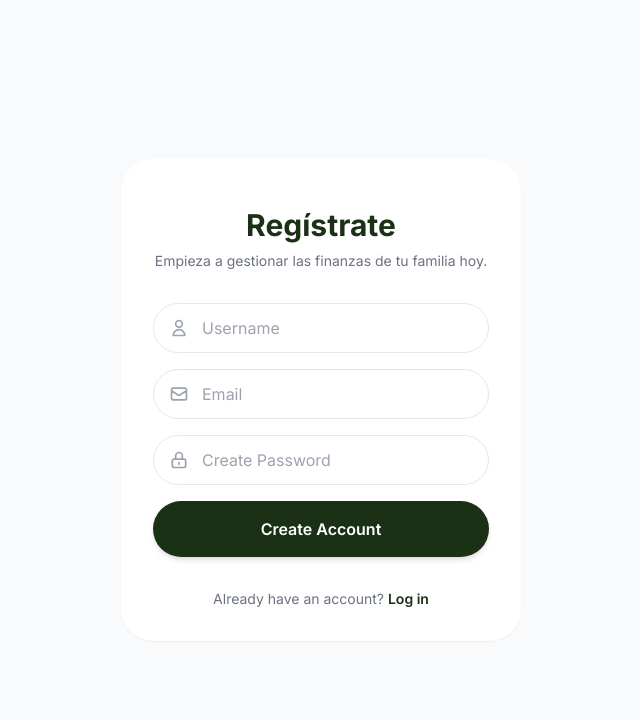
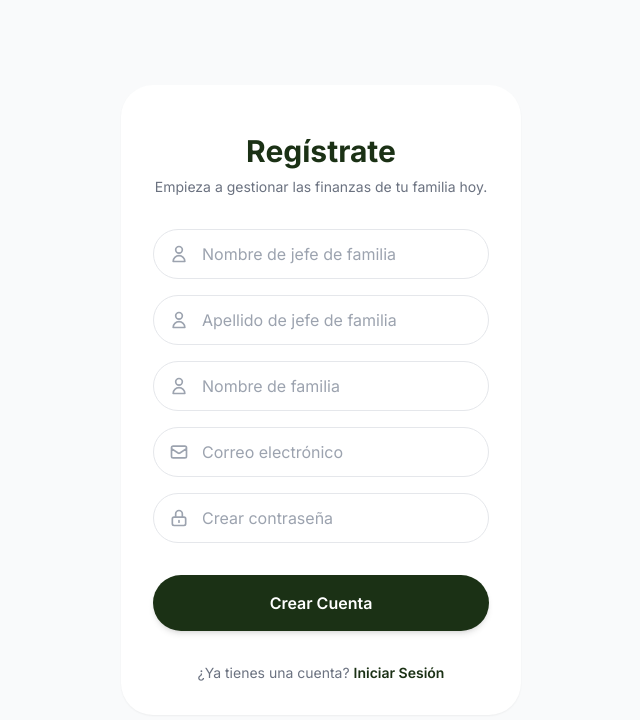
Before and after one commit to gnesy/koin, a Django app: page /registro/ in a window 1280 px wide. Shown: the top 720 px of the page, without its empty margins (319-959 px from the left). Run offline with Django 5.2, Linux system fonts and the light colour scheme; some libraries are stand-ins or nearby versions.

Commit message:
Refactor user authentication and registration system
- Introduced custom user model 'Usuario' with email as username.
- Updated forms for user registration and login to use the new model.
- Modified views to handle user registration and login processes.
- Updated templates for login and registration with improved UI and error handling.
- Adjusted settings to configure custom user model and authentication redirects.
- Removed unused models and cleaned up migrations.
- Added dashboard view for authenticated users.
- Updated URL patterns to reflect new views and authentication flow.
- Added .devdbrc and .gitignore files for better project management.

Co-authored-by: Copilot <copilot@github.com>

```diff
--- a/finances/admin.py
+++ b/finances/admin.py
@@ -1,8 +1,7 @@
 from django.contrib import admin
-from .models import PerfilFamilia, Moneda, Cuenta, Categoria, TipoMovimiento, Movimiento
+from .models import  Moneda, Cuenta, Categoria, TipoMovimiento, Movimiento
 
 # Registramos los modelos básicos
-admin.site.register(PerfilFamilia)
 admin.site.register(Moneda)
 admin.site.register(Cuenta)
 admin.site.register(Categoria)
--- /dev/null
+++ b/finances/forms.py
@@ -0,0 +1,50 @@
+from django import forms
+from .models import Usuario
+from django.contrib.auth.forms import AuthenticationForm
+
+class LoginForm(AuthenticationForm):
+    # El campo se llama 'username' internamente para Django, pero lo configuramos como email visualmente
+    username = forms.CharField(
+        widget=forms.TextInput(attrs={
+            'placeholder': 'Correo electrónico',
+            'class': 'w-full pl-12 pr-4 py-3 bg-white border border-gray-200 rounded-full focus:outline-none focus:border-koin-dark focus:ring-1 focus:ring-koin-dark transition-colors',
+            'type': 'email' # Forzamos el teclado de correo en móviles
+        })
+    )
+
+    password = forms.CharField(
+        widget=forms.PasswordInput(attrs={
+            'placeholder': 'Contraseña',
+            'class': 'w-full pl-12 pr-12 py-3 bg-white border border-gray-200 rounded-full focus:outline-none focus:border-koin-dark focus:ring-1 focus:ring-koin-dark transition-colors'
+        })
+    )
+
+class RegistroUsuarioForm(forms.ModelForm):
+    # Definimos la contraseña manualmente para asegurarnos de que se oculte al escribir
+    password = forms.CharField(
+        widget=forms.PasswordInput(attrs={
+            'placeholder': 'Crear contraseña',
+            'class': 'w-full pl-12 pr-4 py-3 bg-white border border-gray-200 rounded-full focus:outline-none focus:border-koin-dark focus:ring-1 focus:ring-koin-dark transition-colors'
+        })
+    )
+
+    class Meta:
+        model = Usuario
+        # Usamos exactamente los nombres de los campos de tu nuevo modelo
+        fields = ['nombre_usuario', 'apellido_usuario', 'nombre_familia_usuario', 'correo_usuario']
+
+        # Inyectamos tus clases de Tailwind a cada campo generado por el modelo
+        widgets = {
+            'nombre_usuario': forms.TextInput(attrs={'placeholder': 'Nombre de jefe de familia', 'class': 'w-full pl-12 pr-4 py-3 bg-white border border-gray-200 rounded-full focus:outline-none focus:border-koin-dark focus:ring-1 focus:ring-koin-dark transition-colors'}),
+            'apellido_usuario': forms.TextInput(attrs={'placeholder': 'Apellido de jefe de familia', 'class': 'w-full pl-12 pr-4 py-3 bg-white border border-gray-200 rounded-full focus:outline-none focus:border-koin-dark focus:ring-1 focus:ring-koin-dark transition-colors'}),
+            'nombre_familia_usuario': forms.TextInput(attrs={'placeholder': 'Nombre de familia', 'class': 'w-full pl-12 pr-4 py-3 bg-white border border-gray-200 rounded-full focus:outline-none focus:border-koin-dark focus:ring-1 focus:ring-koin-dark transition-colors'}),
+            'correo_usuario': forms.EmailInput(attrs={'placeholder': 'Correo electrónico', 'class': 'w-full pl-12 pr-4 py-3 bg-white border border-gray-200 rounded-full focus:outline-none focus:border-koin-dark focus:ring-1 focus:ring-koin-dark transition-colors'}),
+        }
+
+    def save(self, commit=True):
+        # Interceptamos el guardado para encriptar la contraseña de forma segura
+        user = super().save(commit=False)
+        user.set_password(self.cleaned_data['password'])
+        if commit:
+            user.save()
+        return user
--- a/finances/views.py
+++ b/finances/views.py
@@ -1,21 +1,57 @@
 from django.shortcuts import render, redirect
-from django.contrib.auth.forms import UserCreationForm
 from django.contrib.auth import login
-from django.views.generic import TemplateView # <- Aquí importamos la herramienta para el Dashboard
+from django.contrib import messages
+from .forms import RegistroUsuarioForm
+from django.contrib.auth.decorators import login_required
+from .forms import LoginForm
 
-# 1. La vista de tu pantalla principal
-class DashboardView(TemplateView):
-    template_name = 'dashboard.html'
 
-# 2. La vista de tu pantalla de registro
+@login_required
+def dashboard(request):
+    usuario = request.user
+
+    contexto = {
+        'familia' : usuario.nombre_familia_usuario,
+        'nombre_completo' : f"{usuario.nombre_usuario} {usuario.apellido_usuario}"
+    }
+
+    return render(request, 'dashboard.html', contexto)
+
+
+# La vista de tu pantalla de registro
 def registro_usuario(request):
     if request.method == 'POST':
-        form = UserCreationForm(request.POST)
+        # Le pasamos todos los datos que escribió el usuario al formulario
+        form = RegistroUsuarioForm(request.POST)
+
+        # is_valid() revisa automáticamente que los correos no se repitan y que todo esté correcto
         if form.is_valid():
-            usuario = form.save()
+            form.save()
+            messages.success(request, "Se ha registrado correctamente")
+            #login(request, nuevo_usuario)
+            # return redirect('dashboard')
+    else:
+        # Si entra por primera vez, le mostramos el formulario vacío
+        form = RegistroUsuarioForm()
+
+    return render(request, 'registration/signup.html', {'form': form})
+
+def login_view(request):
+    # Si el usuario ya inició sesión, no tiene sentido que vea el login, lo mandamos al dashboard
+    if request.user.is_authenticated:
+        return redirect('dashboard')
+
+    if request.method == 'POST':
+        # AuthenticationForm requiere pasar el request como primer argumento
+        form = LoginForm(request, data=request.POST)
+
+        # is_valid() verifica si el correo existe y si la contraseña coincide
+        if form.is_valid():
+            # Extraemos el usuario autenticado y lo logueamos
+            usuario = form.get_user()
             login(request, usuario)
             return redirect('dashboard')
     else:
-        form = UserCreationForm()
+        form = LoginForm()
 
-    return render(request, 'registration/signup.html', {'form': form})
+    return render(request, 'registration/login.html', {'form': form})
--- a/koin/urls.py
+++ b/koin/urls.py
@@ -16,11 +16,13 @@ Including another URLconf
 """
 from django.contrib import admin
 from django.urls import path, include
-from finances.views import registro_usuario, DashboardView
+from django.contrib.auth.views import LogoutView
+from finances.views import registro_usuario, dashboard, login_view
 
 urlpatterns = [
     path('admin/', admin.site.urls),
-    path('', DashboardView.as_view(), name='dashboard'),
-    path('cuentas/', include('django.contrib.auth.urls')),
+    path('panel-financiero/', dashboard, name='dashboard'),
+    path('iniciar-sesion/', login_view, name='login'),
     path('registro/', registro_usuario, name='registro'),
+    path("salir/", LogoutView.as_view(next_page="login"), name="logout"),
 ]
--- a/templates/registration/signup.html
+++ b/templates/registration/signup.html
@@ -4,42 +4,84 @@
 
 {% block content %}
 <div class="w-full max-w-[400px] bg-white rounded-[32px] p-8 shadow-sm">
-
+    <!-- ENCABEZADO: "Regístrate - Koin" -->
     <h2 class="text-3xl font-bold text-center mb-2 mt-4 text-koin-dark">Regístrate</h2>
     <p class="text-center text-gray-500 text-sm mb-8">Empieza a gestionar las finanzas de tu familia hoy.</p>
-
+    <!-- FORMULARIO DE REGISTRO -->
     <form method="POST" class="space-y-4">
     {% csrf_token %}
+
+    {% if form.non_field_errors %}
+        <div class="bg-red-100 border border-red-400 text-red-700 px-4 py-3 rounded-xl mb-4 text-sm">
+            {{ form.non_field_errors }}
+        </div>
+    {% endif %}
 
     <div class="relative">
         <span class="absolute inset-y-0 left-4 flex items-center text-gray-400">
             <svg class="w-5 h-5" fill="none" stroke="currentColor" viewBox="0 0 24 24"><path stroke-linecap="round" stroke-linejoin="round" stroke-width="2" d="M16 7a4 4 0 11-8 0 4 4 0 018 0zM12 14a7 7 0 00-7 7h14a7 7 0 00-7-7z"></path></svg>
         </span>
-            <input type="text" name="username" placeholder="Username" class="w-full pl-12 pr-4 py-3 bg-white border border-gray-200 rounded-full focus:outline-none focus:border-koin-dark focus:ring-1 focus:ring-koin-dark transition-colors" required>
+        {{ form.nombre_usuario }}
     </div>
+    {% if form.nombre_usuario.errors %}
+        <p class="text-red-500 text-xs ml-4">{{ form.nombre_usuario.errors.0 }}</p>
+    {% endif %}
+
+    <div class="relative mb-[5px]">
+        <span class="absolute inset-y-0 left-4 flex items-center text-gray-400">
+            <svg class="w-5 h-5" fill="none" stroke="currentColor" viewBox="0 0 24 24"><path stroke-linecap="round" stroke-linejoin="round" stroke-width="2" d="M16 7a4 4 0 11-8 0 4 4 0 018 0zM12 14a7 7 0 00-7 7h14a7 7 0 00-7-7z"></path></svg>
+        </span>
+        {{ form.apellido_usuario }}
+    </div>
+    {% if form.apellido_usuario.errors %}
+        <p class="text-red-500 text-xs ml-4">{{ form.apellido_usuario.errors.0 }}</p>
+    {% endif %}
+
+    <div class="relative">
+        <span class="absolute inset-y-0 left-4 flex items-center text-gray-400">
+            <svg class="w-5 h-5" fill="none" stroke="currentColor" viewBox="0 0 24 24"><path stroke-linecap="round" stroke-linejoin="round" stroke-width="2" d="M16 7a4 4 0 11-8 0 4 4 0 018 0zM12 14a7 7 0 00-7 7h14a7 7 0 00-7-7z"></path></svg>
+        </span>
+        {{ form.nombre_familia_usuario }}
+    </div>
+    {% if form.nombre_familia_usuario.errors %}
+        <p class="text-red-500 text-xs ml-4">{{ form.nombre_familia_usuario.errors.0 }}</p>
+    {% endif %}
 
     <div class="relative">
         <span class="absolute inset-y-0 left-4 flex items-center text-gray-400">
             <svg class="w-5 h-5" fill="none" stroke="currentColor" viewBox="0 0 24 24"><path stroke-linecap="round" stroke-linejoin="round" stroke-width="2" d="M3 8l7.89 5.26a2 2 0 002.22 0L21 8M5 19h14a2 2 0 002-2V7a2 2 0 00-2-2H5a2 2 0 00-2 2v10a2 2 0 002 2z"></path></svg>
         </span>
-            <input type="email" name="email" placeholder="Email" class="w-full pl-12 pr-4 py-3 bg-white border border-gray-200 rounded-full focus:outline-none focus:border-koin-dark focus:ring-1 focus:ring-koin-dark transition-colors" required>
+        {{ form.correo_usuario }}
     </div>
+    {% if form.correo_usuario.errors %}
+        <p class="text-red-500 text-xs ml-4">{{ form.correo_usuario.errors.0 }}</p>
+    {% endif %}
 
     <div class="relative">
         <span class="absolute inset-y-0 left-4 flex items-center text-gray-400">
             <svg class="w-5 h-5" fill="none" stroke="currentColor" viewBox="0 0 24 24"><path stroke-linecap="round" stroke-linejoin="round" stroke-width="2" d="M12 15v2m-6 4h12a2 2 0 002-2v-6a2 2 0 00-2-2H6a2 2 0 00-2 2v6a2 2 0 002 2zm10-10V7a4 4 0 00-8 0v4h8z"></path></svg>
         </span>
-            <input type="password" name="password" placeholder="Create Password" class="w-full pl-12 pr-4 py-3 bg-white border border-gray-200 rounded-full focus:outline-none focus:border-koin-dark focus:ring-1 focus:ring-koin-dark transition-colors" required>
+        {{ form.password }}
     </div>
+    {% if form.password.errors %}
+        <p class="text-red-500 text-xs ml-4">{{ form.password.errors.0 }}</p>
+    {% endif %}
 
-        <button type="submit" class="w-full bg-koin-dark text-white font-semibold rounded-full py-4 mt-6 hover:bg-opacity-90 transition-all shadow-md">
-            Create Account
+    <div class="bg-green-100">
+        {% if messages%}
+            {% for message in messages %}
+            <h2 class="text-green-400 font-bold">{{message}}</h2>
+            {% endfor %}
+        {% endif %}
+    </div>
+    <button type="submit" class="w-full bg-koin-dark text-white font-semibold rounded-full py-4 mt-2 hover:bg-opacity-90 transition-all shadow-md">
+        Crear Cuenta
     </button>
 </form>
 
     <div class="text-center mt-8">
         <p class="text-sm text-gray-500">
-            Already have an account? <a href="{% url 'login' %}" class="font-semibold text-koin-dark hover:underline">Log in</a>
+            ¿Ya tienes una cuenta? <a href="{% url 'login' %}" class="font-semibold text-koin-dark hover:underline">Iniciar Sesión</a>
         </p>
     </div>
 </div>
```
Also changed, not shown: finances/models.py (+53 -5 lines), koin/settings.py (+21 -0 lines), templates/dashboard.html (added, +59 -0 lines), templates/registration/login.html (+24 -12 lines), db.sqlite3, finances/migrations/0001_initial.py, 2 other files. Lines whose indentation alone changed are shown as unchanged.
